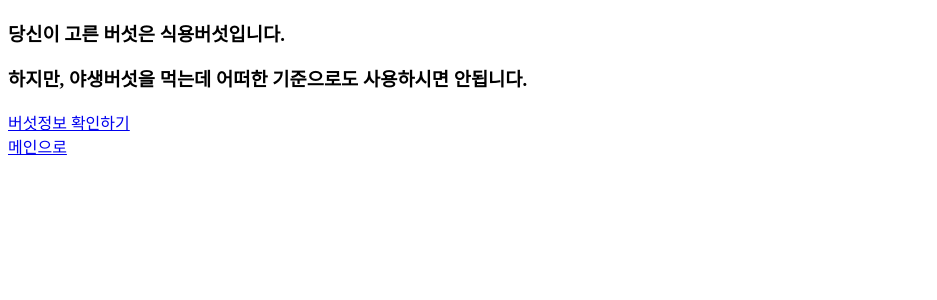
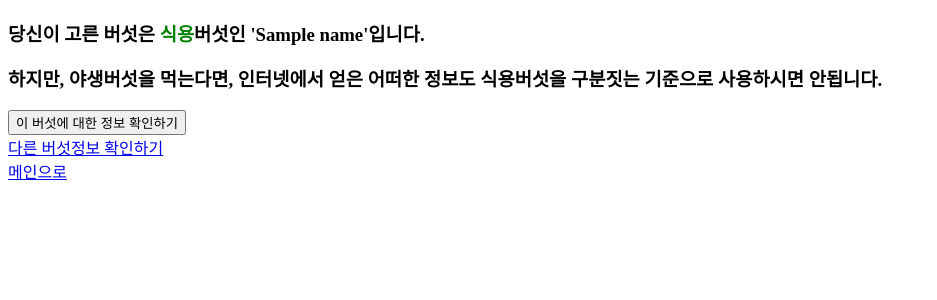
Before and after one commit to ki-yungkim/Python_FinalProject_ML_Mushrooms, a Flask app: template 소스코드/Mushroom/MushroomClassification - 재현/templates/imgQuestion/correctAnswer.html in a window 1280 px wide. Shown: the top 300 px of the page, without its empty margins (0-937 px from the left). Run offline with Flask 2, Linux system fonts and the light colour scheme; the template is opened without the code that fills it: most values are stand-ins (such as "Sample title", 1, 10 or a date in 2020).

Commit message:
Update correctAnswer.html

```diff
--- a/소스코드/Mushroom/MushroomClassification - 재현/templates/imgQuestion/correctAnswer.html
+++ b/소스코드/Mushroom/MushroomClassification - 재현/templates/imgQuestion/correctAnswer.html
@@ -7,17 +7,28 @@
 <body>
 <!-- 정답여부 -->
 <div>
-    <h3>당신이 고른 버섯은 식용버섯입니다.</h3>
+    <h3>당신이 고른 버섯은 <span style="color:green">식용</span>버섯인 '{{name}}'입니다.</h3>
 </div>
 
 <!-- 버섯에 관한 명언 -->
-<h3>하지만, 야생버섯을 먹는데 어떠한 기준으로도 사용하시면 안됩니다.</h3>
+<h3>하지만, 야생버섯을 먹는다면, 인터넷에서 얻은 어떠한 정보도 식용버섯을 구분짓는 기준으로 사용하시면 안됩니다.</h3>
 
 </div>
 
+<!-- 버섯정보 -->
+<form action="/resource/searchRequest" method="POST">
+    <div>
+        <input type="hidden" name="st" value="1">
+        <input type="hidden" name="numOfRows" value="10">
+        <input type="hidden" name="pageNo" value="1">
+        <input type="hidden" name="sw" value="{{name}}">
+        <input type="submit" value="이 버섯에 대한 정보 확인하기">
+    </div>
+</form>
+
 <!-- 되돌아가기 -->
 <div>
-    <a href="/resource/resourceForm">버섯정보 확인하기</a>
+    <a href="/resource/resourceForm">다른 버섯정보 확인하기</a>
 </div>
 
 <!-- 메인으로 -->
```
